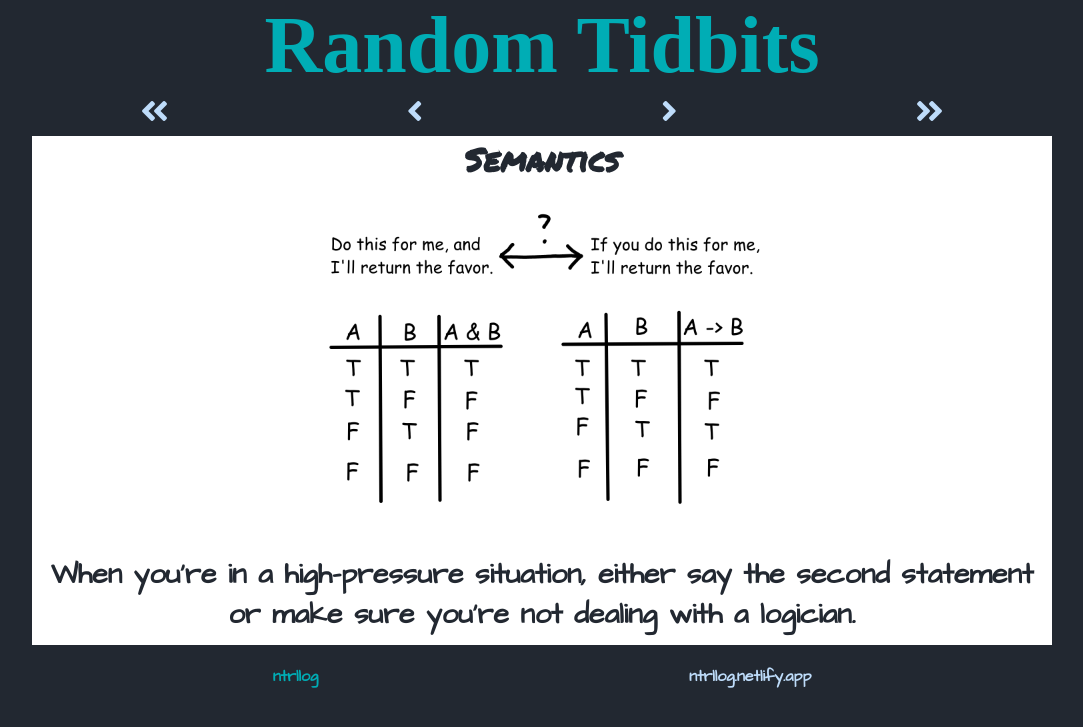
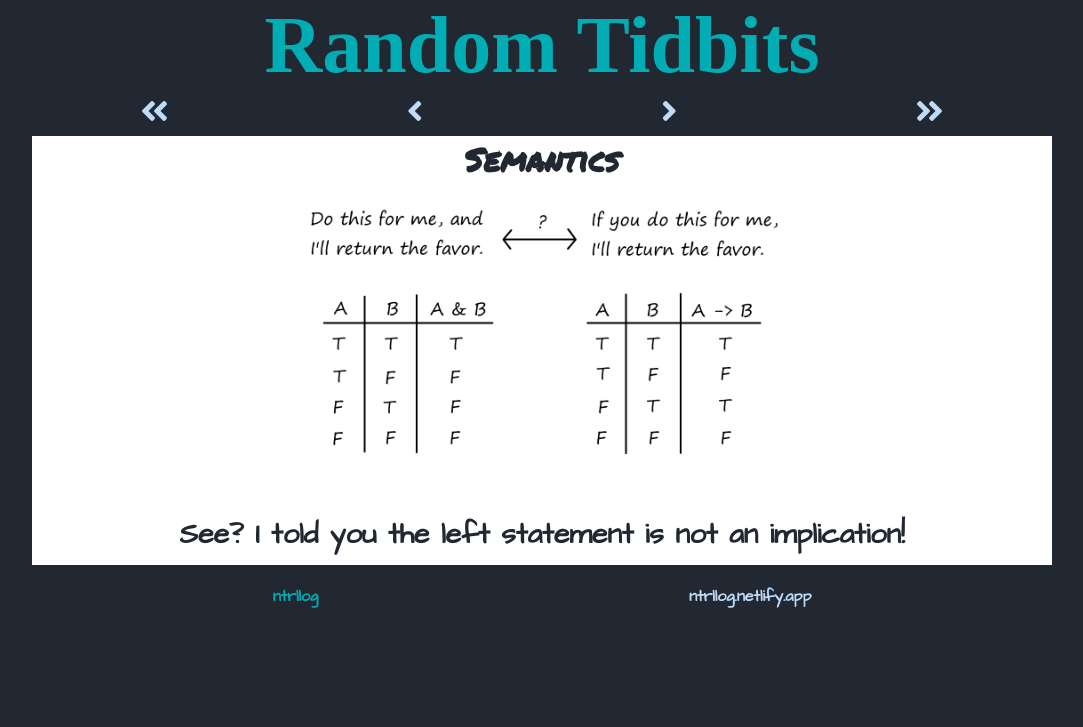
Before and after one commit to ntrllog/RandomTidbits, a Jekyll site: the page built from _comics/17.md, in a window 1280 px wide. Shown: the top 727 px of the page, without its empty margins (98-1181 px from the left). Built offline with Jekyll 4.4.1, drawn with Linux system fonts in a browser that asks for light colours; nearby versions of some CDN libraries; some web fonts are replaced.

Commit message:
update 15-17 to krita 5

```diff
--- a/_comics/17.md
+++ b/_comics/17.md
@@ -9,4 +9,4 @@ comic_title: Semantics
 
 <img id="img17" src="/assets/images/17.png">
 
-When you're in a high-pressure situation, either say the second statement or make sure you're not dealing with a logician.
+See? I told you the left statement is not an implication!
--- a/comics.txt
+++ b/comics.txt
@@ -14,7 +14,7 @@
 14\SAT Prep Program\They've been running this commercial since 2012.
 15\Job Hunting\My resume has become a list of qualities that are either generic and open to interpretation, or soon to be developed. Fast learner? Not in my classes, but yeah, usually I am. Proactive? I will be by the time the interview comes.
 16\Lemongame Theory\It's the exact same lemonade. My brother just claimed to be following FDA food labeling requirements.
-17\Semantics\When you're in a high-pressure situation, either say the second statement or make sure you're not dealing with a logician.
+17\Semantics\See, I told you the left statement is not an implication!
 18\Fallacy of Equivocation\In my defense, he wanted an example of a fallacy of equivocation. It's probably not right -- no, it's definitely not right to say that.
 19\Antimetabolism\I sure do! I am what I eat and I eat what I -- oh no.\antimetabole
 20\Birthplace\Wait, where I'm standing or where you're standing?
```
Also changed, not shown: assets/images/15.png, assets/images/16.png, assets/images/17.png, 3 other files.
